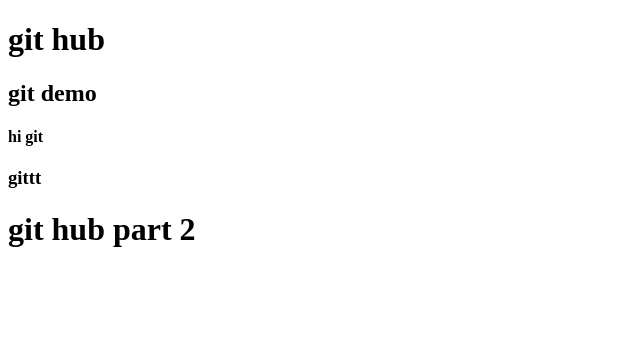
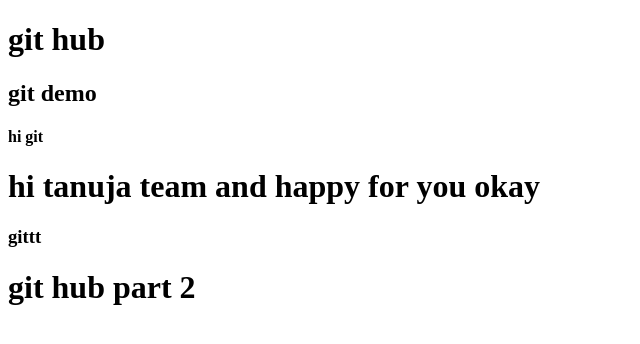
Before and after one commit to smilysrinidhi22/git-demo, a plain HTML site: page index.html in a window 1280 px wide. Shown: the whole page, without its empty margins (0-640 px from the left). Drawn offline with Linux system fonts and the light colour scheme.

Commit message:
added a new line by tanny

```diff
--- a/index.html
+++ b/index.html
@@ -10,6 +10,7 @@
     <h1> git hub</h1>
     <h2>git demo</h2>
     <h4>hi git </h4>
+    <h1> hi tanuja team and happy for you okay</h1>
     <h3>gittt</h3>
     <h1>git hub part 2</h1>
     <script src="script.js"></script>
```
